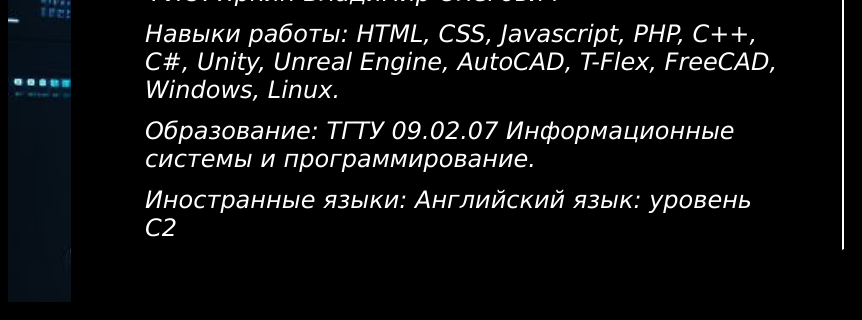
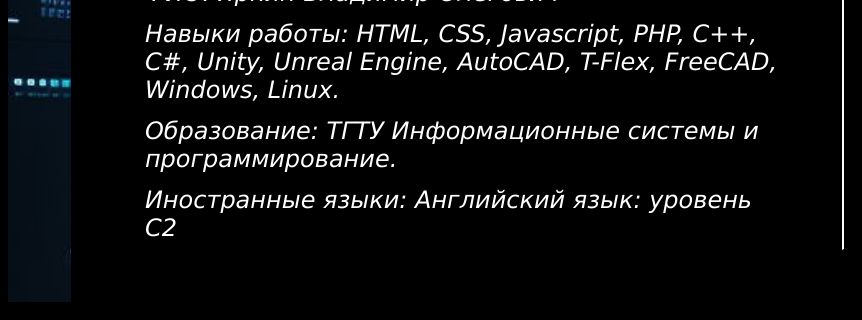
Before and after one commit to Militore/Militore.github.io, a plain HTML site: page index.html in a window 1280 px wide. Shown: the part 459-779 px from the top of the page, 0-862 px from the left. Drawn offline with Linux system fonts and the light colour scheme.

Commit message:
Edit text

```diff
--- a/index.html
+++ b/index.html
@@ -28,7 +28,7 @@
                     C++, C#, Unity, Unreal Engine,
                     AutoCAD, T-Flex, FreeCAD,
                     Windows, Linux.</p>
-                <p>Образование: ТГТУ 09.02.07 Информационные системы и программирование.</p>
+                <p>Образование: ТГТУ Информационные системы и программирование.</p>
                 <p>Иностранные языки: Английский язык: уровень C2</p>
             </td>
             <td>
```
